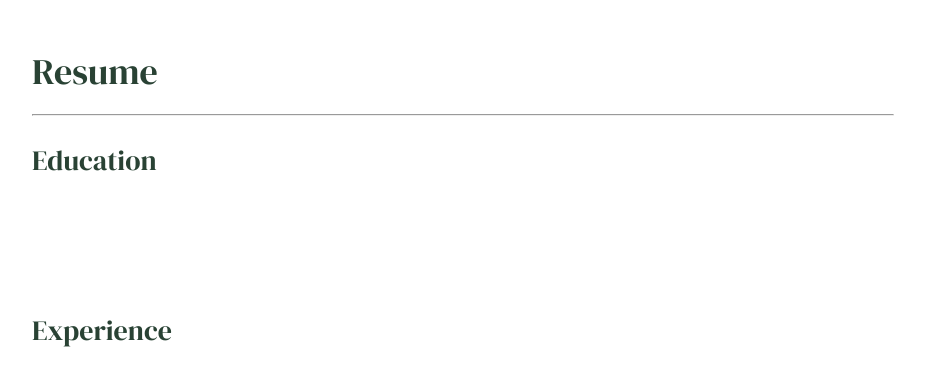
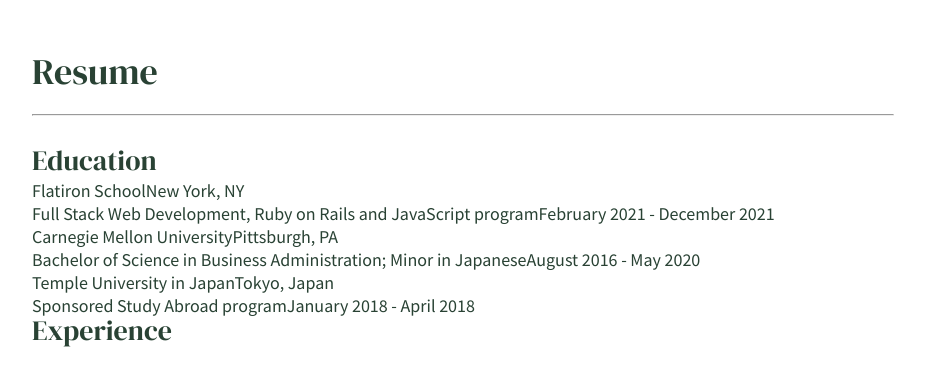
Before and after one commit to kim-jenny5/my-portfolio-site, a React (Create React App) app: page / in a window 1280 px wide. Shown: the part 4770-5155 px from the top of the page, without its empty margins (293-1218 px from the left). Built offline with nearby package versions, Linux system fonts and the light colour scheme; a web font is replaced by a local one.

Commit message:
added resume education section text html

```diff
--- a/public/style.css
+++ b/public/style.css
@@ -546,3 +546,8 @@ a:visited {
 	left: 0;
 	top: 16.5rem;
 }
+
+#resume .container .top .resume-details .info {
+	font-family: Source Sans Pro;
+	font-size: 18px;
+}
--- a/src/Education.js
+++ b/src/Education.js
@@ -1,5 +1,16 @@
 import React from "react";
 
-export default function Education() {
-	return <div></div>;
+export default function Education(props) {
+	return (
+		<div className="each-education">
+			<div>
+				<span>{props.name}</span>
+				<span>{props.city}</span>
+			</div>
+			<div>
+				<span>{props.program}</span>
+				<span>{props.dates}</span>
+			</div>
+		</div>
+	);
 }
--- a/src/Experience.js
+++ b/src/Experience.js
@@ -1,5 +1,5 @@
 import React from "react";
 
-export default function Experience() {
+export default function Experience(props) {
 	return <div></div>;
 }
--- a/src/ResumeCont.js
+++ b/src/ResumeCont.js
@@ -1,4 +1,6 @@
 import React from "react";
+import Education from "./Education";
+import Experience from "./Experience";
 
 const education = [
 	{
@@ -25,7 +27,7 @@ const education = [
 const experience = [
 	{
 		name: "MEK Review",
-		title:
+		position:
 			"Jr. Counselor of Enrollment and Engagement | Tutoring Administrative Assistant",
 		description: [
 			"Assisted with various administrative tasks for a local SAT prep school to support and ensure smooth operations",
@@ -38,13 +40,15 @@ const experience = [
 	},
 	{
 		name: "Japan Society",
-		title: "Human Resources Intern",
+		position: "Human Resources Intern",
 		description: [
 			"Migrated 100+ employee records from paper to digital to improve accessibility and ease of maintenance",
 			"Helped create a new process for the HR manager to accurately notify employees of their PTO usage each month",
 			"Maintained job postings on various hiring platforms and initially screened resumes to identify strong candidates",
 			"Updated reimbursement records and worked with Finance to ensure timely delivery of reimbursement checks"
-		]
+		],
+		city: "New York, NY",
+		dates: "June 2019 - August 2019"
 	}
 ];
 
@@ -59,9 +63,32 @@ export default function ResumeCont() {
 					<div className="resume-details">
 						<div className="education">
 							<div className="title-text">Education</div>
+							<div className="info">
+								{education.map((edu, idx) => (
+									<Education
+										key={idx}
+										name={edu.name}
+										program={edu.program}
+										city={edu.city}
+										dates={edu.dates}
+									/>
+								))}
+							</div>
 						</div>
 						<div className="experience">
 							<div className="title-text">Experience</div>
+							<div className="info">
+								{experience.map((exp, idx) => (
+									<Experience
+										key={idx}
+										name={exp.name}
+										position={exp.position}
+										description={exp.description}
+										city={exp.city}
+										dates={exp.dates}
+									/>
+								))}
+							</div>
 						</div>
 					</div>
 				</div>
```
